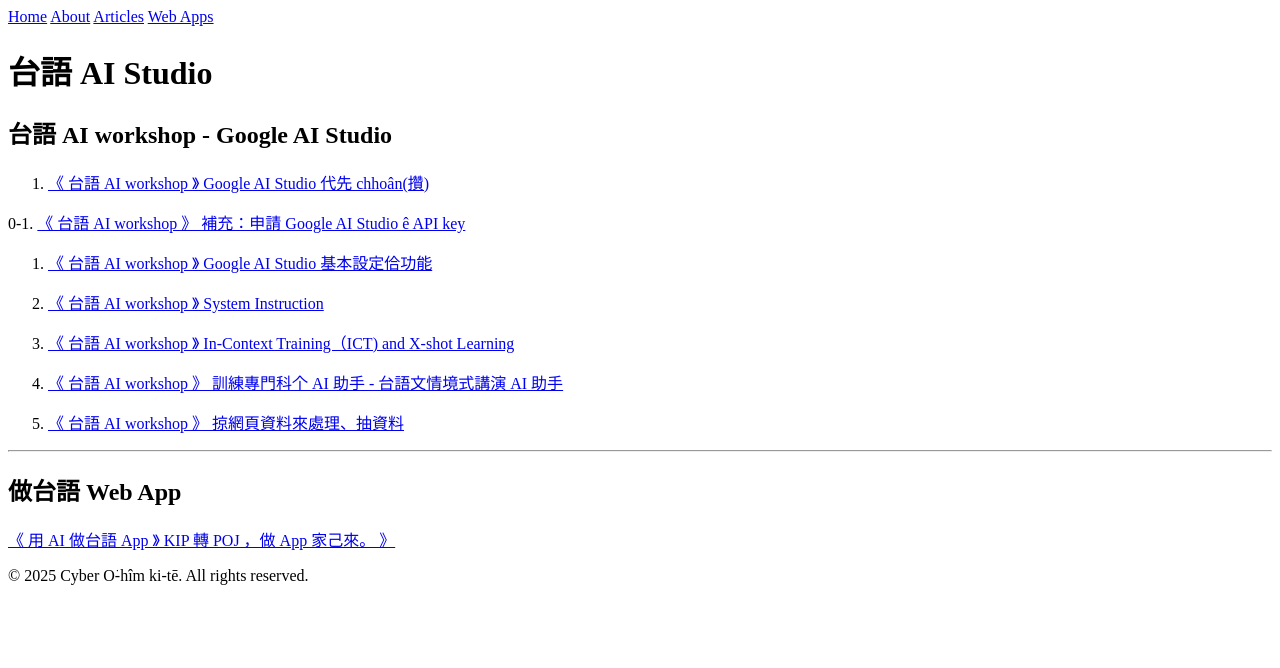
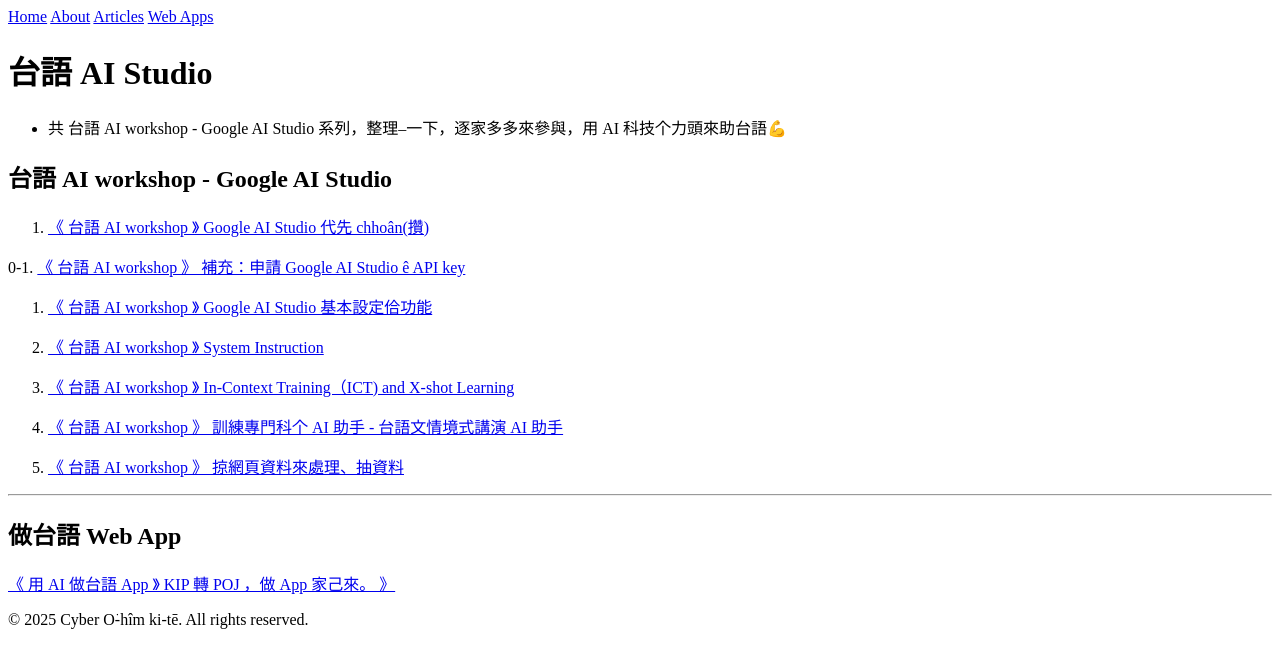
Before and after one commit to CyberOoHim/CyberOoHim.github.io, a Jekyll site: the page built from pages/台語-AI-Studio.md, in a window 1280 px wide. Shown: the top 668 px of the page. Built offline with Jekyll 4.4.1, drawn with Linux system fonts in a browser that asks for light colours.

Commit message:
Update 台語-AI-Studio.md

```diff
--- a/pages/台語-AI-Studio.md
+++ b/pages/台語-AI-Studio.md
@@ -1,10 +1,12 @@
 ---
 layout: default
-title: 台語 AI Studio
-permalink: /pages/台語-AI-Studio.html
+title: Taigi Dictionary Web App
+permalink: /pages/taigi-dictionary-app.html
 type: Ducument/Article
 ---
 # 台語 AI Studio
+* 共 台語 AI workshop - Google AI Studio 系列，整理--一下，逐家多多來參與，用 AI 科技个力頭來助台語💪
+
 ## 台語 AI workshop - Google AI Studio
 0. [《 台語 AI workshop 》 Google AI Studio 代先 chhoân(攢)](https://www.facebook.com/groups/2361817230821829/permalink/2381170902219795/)
 
```
